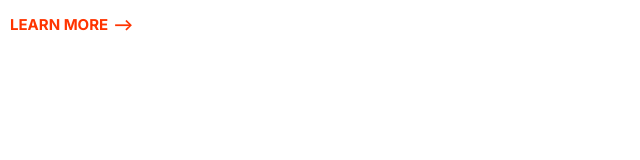
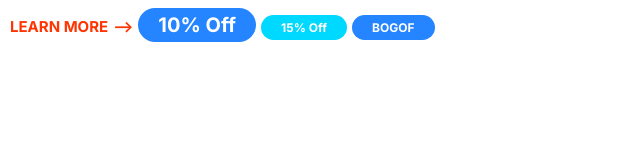
Before and after one commit to Cliff1967/Cliff_test, a plain HTML site: page index.html in a window 1280 px wide. Shown: the whole page, without its empty margins (0-640 px from the left). Drawn offline with Linux system fonts and the light colour scheme.

Commit message:
defined badges Component

```diff
--- a/css/Styles.css
+++ b/css/Styles.css
@@ -1,5 +1,5 @@
 /*Don't repeat yourself*/
-/*-----Typography----- */
+/*-----TYPOGRAPHY----- */
 html {
   font-size: 62.5%;
 }
@@ -50,7 +50,7 @@ p {
     font-size: 2.4rem;
   }
 }
-/*-----Links----- */
+/*-----LINKS----- */
 a {
   text-decoration: none;
 }
@@ -73,3 +73,30 @@ a {
     font-size: 1.5rem;
   }
 }
+/*-----BADGES-----*/
+.badge {
+  border-radius: 20px;
+  font-size: 2rem;
+  font-weight: 600;
+  padding: 0.5rem 2rem;
+  white-space: nowrap;
+}
+.badge--primary {
+  background: var(--color-primary);
+  color: white;
+}
+.badge--secondary {
+  background: var(--color-secondary);
+  color: white;
+}
+.badge--small {
+  font-size: 1.6rem;
+}
+@media screen and (min-width: 1024px) {
+  .badge {
+    font: size 1.5rem;
+  }
+  .badge--small {
+    font-size: 1.2rem;
+  }
+}
--- a/index.html
+++ b/index.html
@@ -17,5 +17,8 @@
   </head>
   <body>
     <a href="#" class="link-arrow">Learn More</a>
+    <span class="badge badge--primary">10% Off</span>
+    <span class="badge badge--secondary badge--small">15% Off</span>
+    <span class="badge badge--primary badge--small">BOGOF</span>
   </body>
 </html>
```
Also changed, not shown: Components/badges.html (added, +3 -0 lines).
